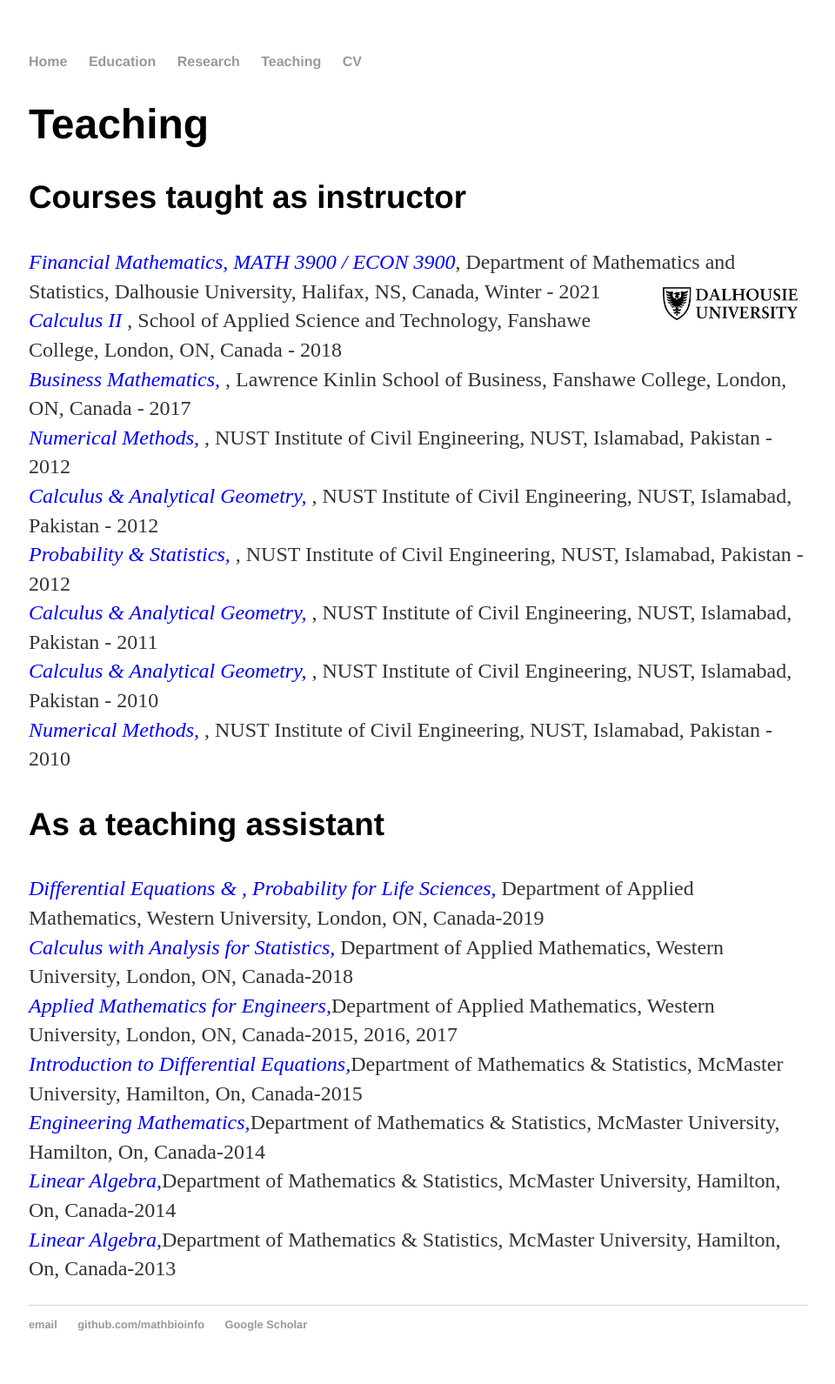
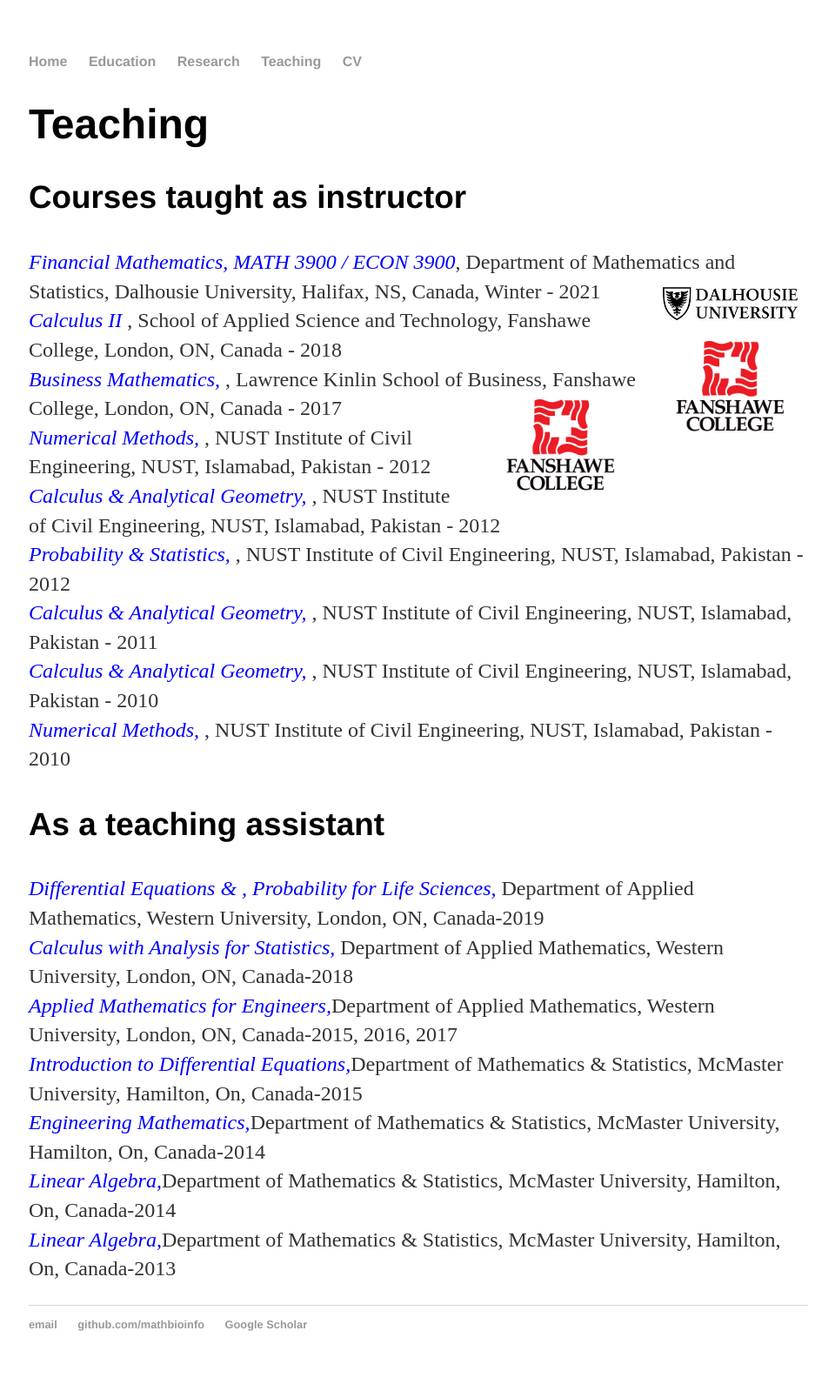
Before and after one commit to MathBioInfo/amjadkhan, a Jekyll site: the page built from Teaching/index.html, in a window 1280 px wide. Shown: the whole page at 87% size, without its empty margins (159-1119 px from the left). Built offline with Jekyll 4.4.1, drawn with Linux system fonts in a browser that asks for light colours.

Commit message:
Update index.html

```diff
--- a/Teaching/index.html
+++ b/Teaching/index.html
@@ -11,7 +11,9 @@ title: About teaching
 2021
 			<img src="../images/dal.jpg" style="float: right; width: 180px;  margin-left: 15px;">
 			<br> <i style="color:blue;">Calculus II </i>, School of Applied Science and Technology, Fanshawe College, London, ON, Canada - 2018
+				<img src="../images/fanshwe.jpg" style="float: right; width: 180px;  margin-left: 15px;">
 		        <br> <i style="color:blue;">Business Mathematics, </i>, Lawrence Kinlin School of Business, Fanshawe College, London, ON, Canada - 2017
+				<img src="../images/fanshwe.jpg" style="float: right; width: 180px;  margin-left: 15px;">
 			<br> <i style="color:blue;">Numerical Methods, </i>, NUST Institute of Civil Engineering, NUST, Islamabad, Pakistan - 2012
 			<br> <i style="color:blue;">Calculus & Analytical Geometry, </i>, NUST Institute of Civil Engineering, NUST, Islamabad, Pakistan - 2012
 			<br> <i style="color:blue;">Probability & Statistics, </i>, NUST Institute of Civil Engineering, NUST, Islamabad, Pakistan - 2012
```
